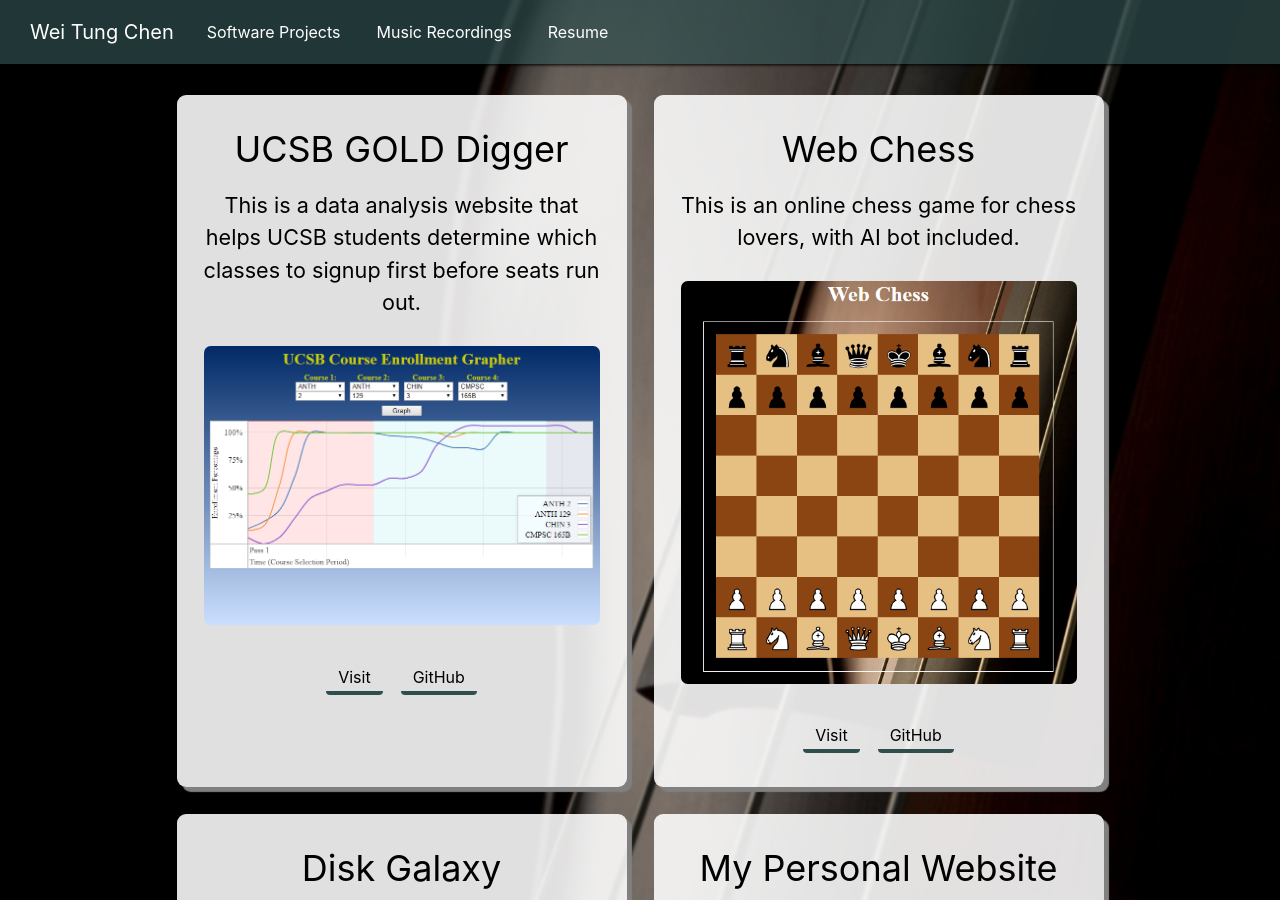
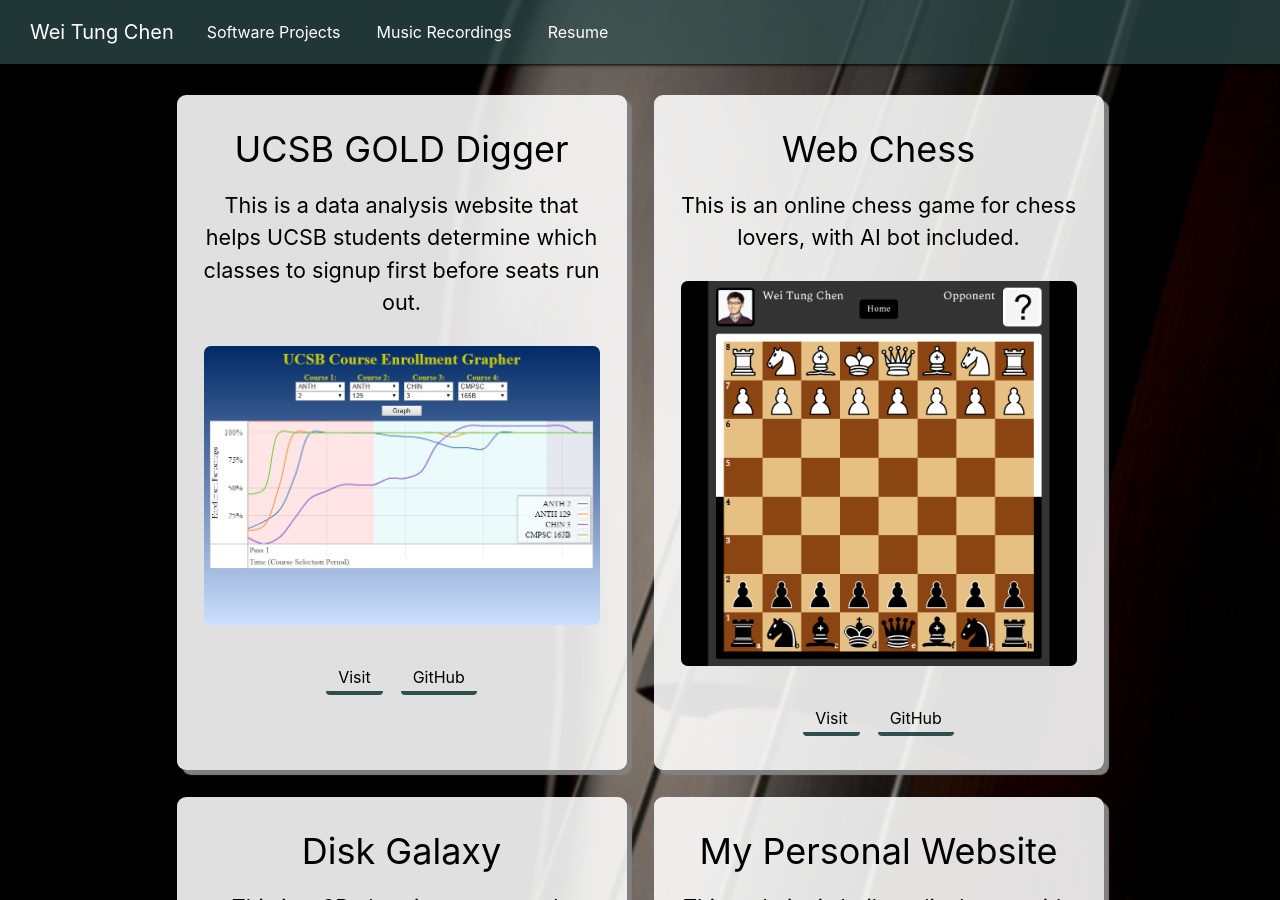
Before and after one commit to lleeoochen/lleeoochen.github.io-jekyll, a Jekyll site: the page built from programming/index.md, in a window 1280 px wide and 900 px high. Built offline with Jekyll 4.4.1, drawn with Linux system fonts in a browser that asks for light colours.

Commit message:
updated iamges

```diff
--- a/assets/css/includes/card.scss
+++ b/assets/css/includes/card.scss
@@ -29,7 +29,14 @@
 
 	.media {
 		margin-bottom: var(--margin-size);
-		* {
+
+		iframe {
+			width: 100%;
+			height: 300px;
+			border-radius: calc(var(--margin-size) / 4);
+		}
+
+		img {
 			width: 100%;
 			border-radius: calc(var(--margin-size) / 4);
 		}
```
Also changed, not shown: assets/images/my-website.png, assets/images/web-chess.png.
